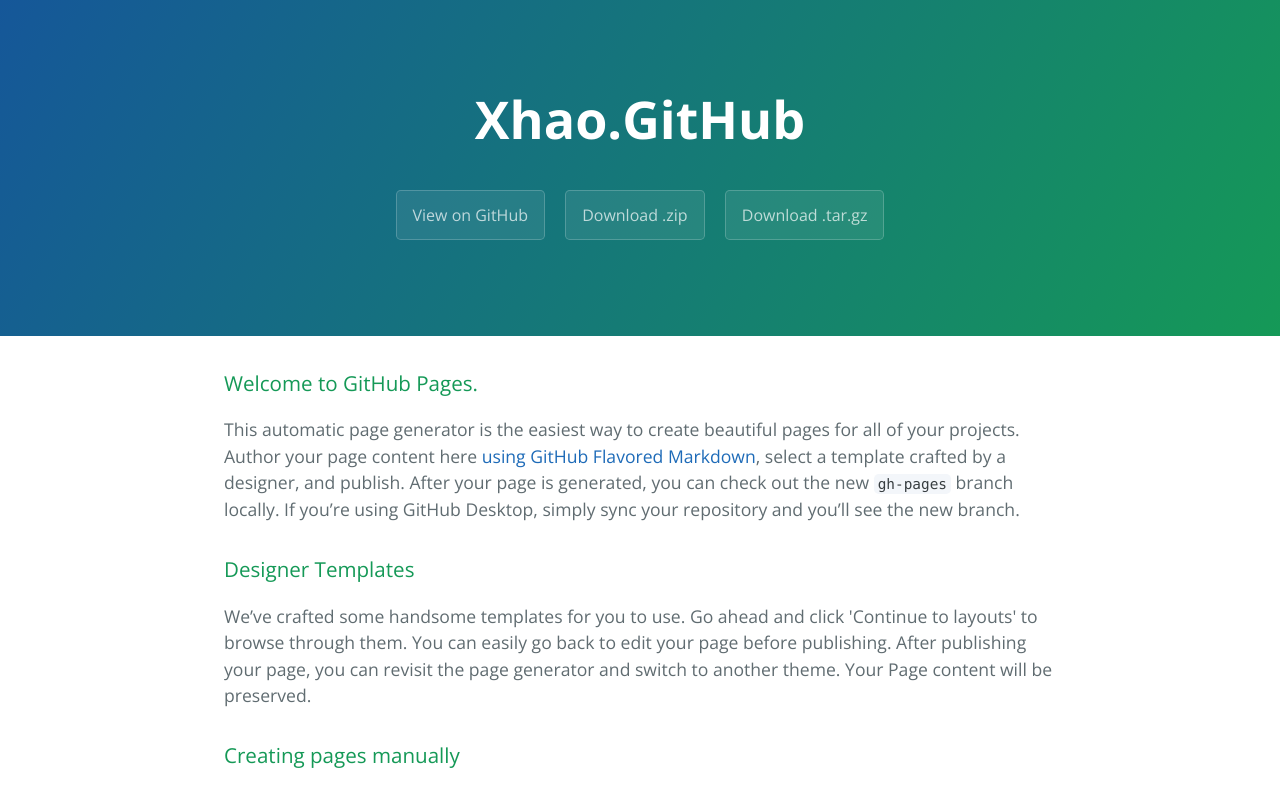
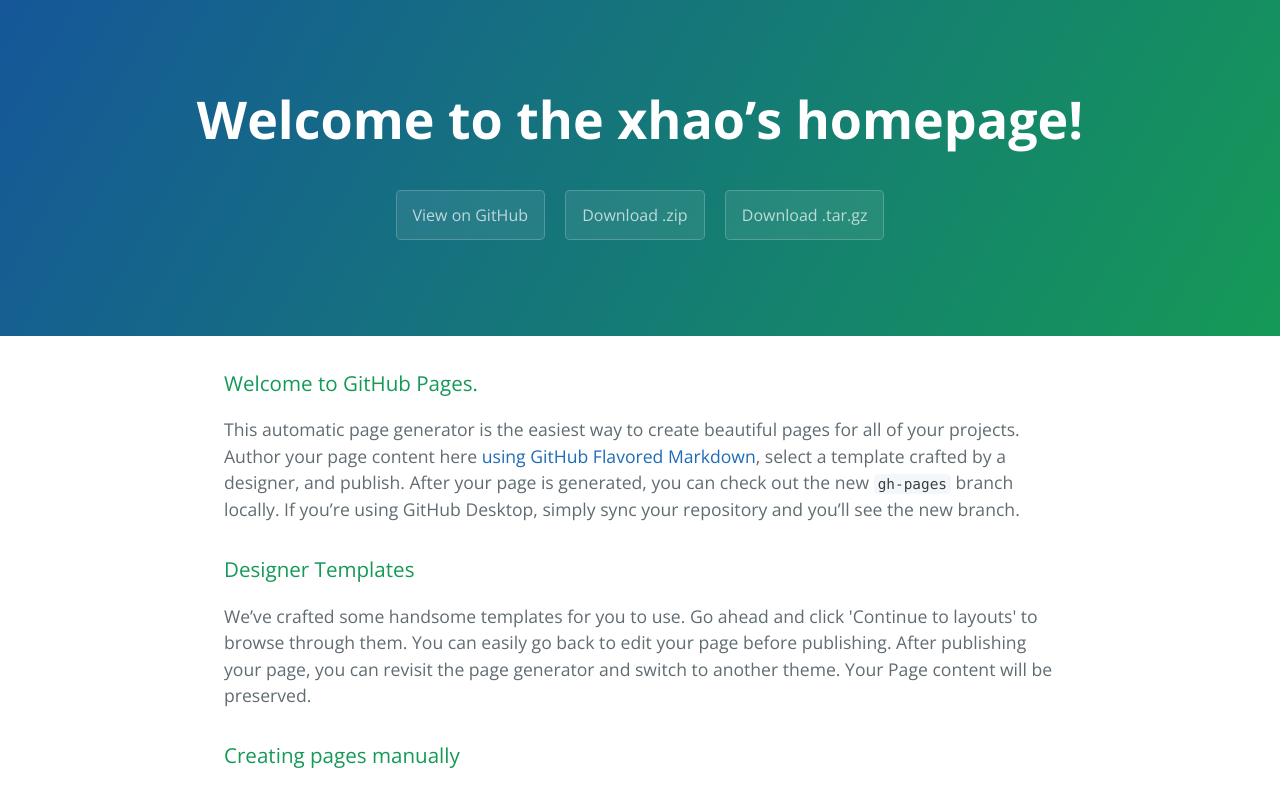
Before and after one commit to SugarH/xhao.github, a plain HTML site: page index.html in a window 1280 px wide. Shown: the top 786 px of the page. Drawn offline with nearby package versions, Linux system fonts and the light colour scheme.

Commit message:
Update index.html

```diff
--- a/index.html
+++ b/index.html
@@ -11,7 +11,7 @@
   </head>
   <body>
     <section class="page-header">
-      <h1 class="project-name">Xhao.GitHub</h1>
+      <h1 class="project-name">Welcome to the xhao’s homepage!</h1>
       <h2 class="project-tagline"></h2>
       <a href="https://github.com/SugarH/xhao.github" class="btn">View on GitHub</a>
       <a href="https://github.com/SugarH/xhao.github/zipball/master" class="btn">Download .zip</a>
```
